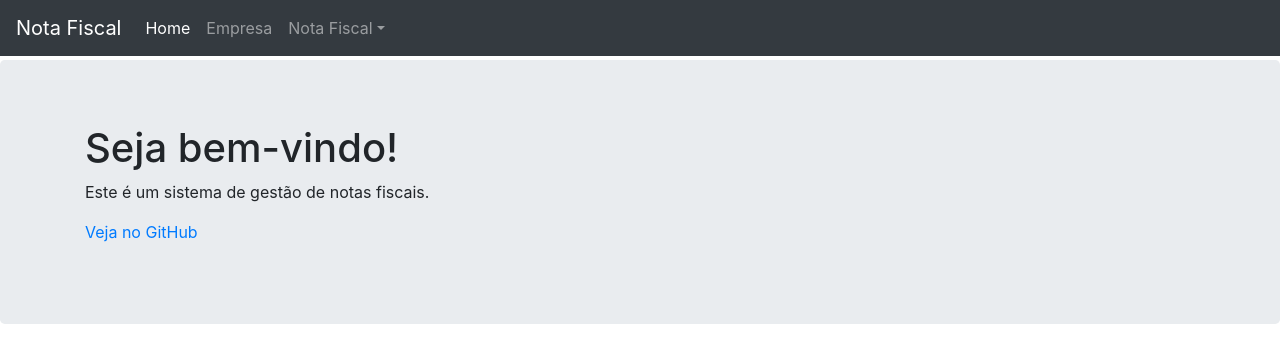
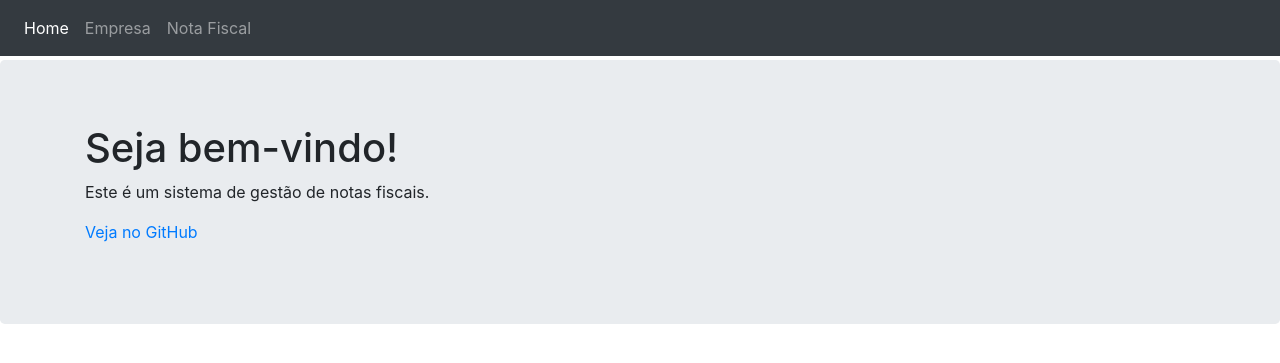
Before and after one commit to vvalcristina/notafiscal, a Django app: page / in a window 1280 px wide. Shown: the top 363 px of the page. Run offline with Django 3.2, Linux system fonts and the light colour scheme; parts of the project's set-up code (start-up, migrations or seed data) failed here and were passed over; some libraries are stand-ins or nearby versions.

Commit message:
Adicionando list

```diff
--- a/projeto/core/templates/includes/nav.html
+++ b/projeto/core/templates/includes/nav.html
@@ -1,9 +1,5 @@
 
 <nav class="navbar navbar-expand-md navbar-dark bg-dark fixed-top">
-    <a class="navbar-brand" href="">Nota Fiscal</a>
-    <button class="navbar-toggler" type="button" data-toggle="collapse" data-target="#navbarsExampleDefault" aria-controls="navbarsExampleDefault" aria-expanded="false" aria-label="Toggle navigation">
-        <span class="navbar-toggler-icon"></span>
-    </button>
 
     <div class="collapse navbar-collapse" id="navbarsExampleDefault">
         <ul class="navbar-nav mr-auto">
@@ -13,12 +9,8 @@
             <li class="nav-item">
                 <a class="nav-link" href="{% url 'empresa:empresa_list'%}">Empresa</a>
             </li>
-            <li class="nav-item dropdown">
-                <a class="nav-link dropdown-toggle" href="#" id="dropdown01" data-toggle="dropdown" aria-haspopup="true" aria-expanded="false">Nota Fiscal</a>
-                <div class="dropdown-menu" aria-labelledby="dropdown01">
-                    <a class="dropdown-item" href="{% url 'notafiscal:notafiscal_list'%}">Notas Fiscais</a>
-                    <a class="dropdown-item" href="{% url 'notafiscal:notafiscal_list'%}">Número</a>
-                </div>
+            <li class="nav-item">
+                <a class="nav-link" href="{% url 'notafiscal:notafiscal_list'%}">Nota Fiscal</a>
             </li>
         </ul>
     </div>
--- a/projeto/empresa/templates/empresa_list.html
+++ b/projeto/empresa/templates/empresa_list.html
@@ -16,7 +16,7 @@
     <table class="table table-borded">
       <thead>
         <tr>
-          <th scope="col">Nome</th>
+          <th scope="col">Empresa</th>
           <th scope="col">CNPJ</th>
         </tr>
       </thead>
```
